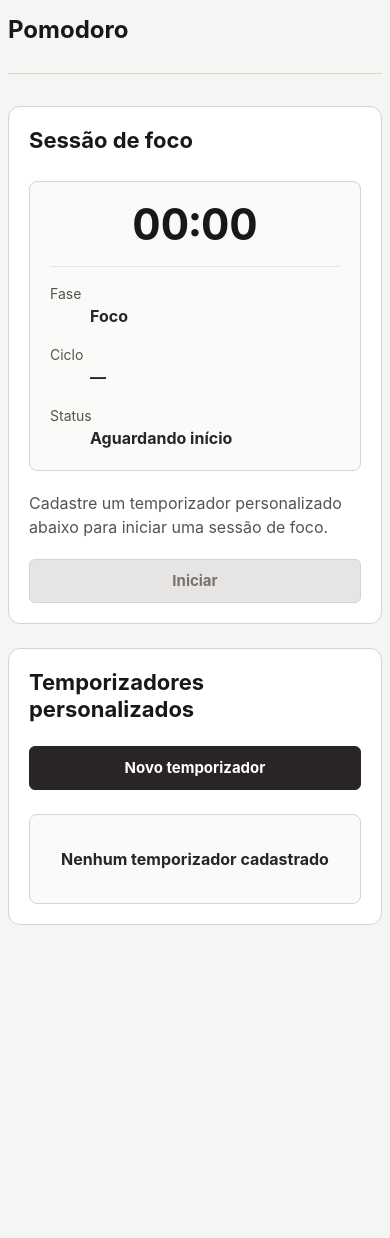
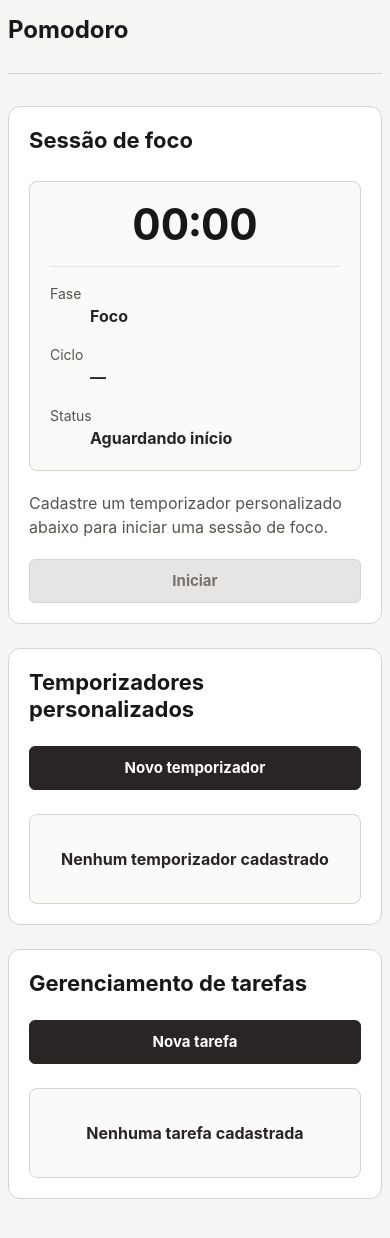
Before and after one commit to flaviorss/Pomodoro, a React (Vite) app: page / in a window 390 px wide. Shown: the top 1238 px of the page. Before the commit the page ends 989 px from the top, so only its background shows below. Built offline with nearby package versions, Linux system fonts and the light colour scheme.

Commit message:
feat(layout): integra o painel de tarefas ao App

```diff
--- a/src/App.tsx
+++ b/src/App.tsx
@@ -1,15 +1,18 @@
 import type React from "react";
 import GerenciadorPresets from "./components/presets/GerenciadorPresets";
 import PainelSessao from "./components/sessao/PainelSessao";
+import PainelTarefas from "./components/tarefas/PainelTarefas";
 import { obterPresetEmUsoId } from "./domain/sessao/sessao";
 import { useAlertaSonoro } from "./hooks/useAlertaSonoro";
 import { usePresets } from "./hooks/usePresets";
 import { useSessao } from "./hooks/useSessao";
+import { useTarefas } from "./hooks/useTarefas";
 
 function App(): React.JSX.Element {
   const controleSessao = useSessao();
   const presetEmUsoId = obterPresetEmUsoId(controleSessao.sessao);
   const controlePresets = usePresets(presetEmUsoId);
+  const controleTarefas = useTarefas();
   const alertaSonoro = useAlertaSonoro();
 
   return (
@@ -19,6 +22,7 @@ function App(): React.JSX.Element {
       </header>
 
       <main className="app-conteudo">
+        <div className="app-principal">
           <PainelSessao
             controleSessao={controleSessao}
             presets={controlePresets.presets}
@@ -32,6 +36,10 @@ function App(): React.JSX.Element {
             presetEmUsoId={presetEmUsoId}
             onLiberarAudio={alertaSonoro.liberarAudio}
           />
+        </div>
+        <aside className="painel-lateral" aria-labelledby="titulo-tarefas">
+          <PainelTarefas controleTarefas={controleTarefas} />
+        </aside>
       </main>
     </div>
   );
--- a/src/styles.css
+++ b/src/styles.css
@@ -94,13 +94,26 @@ h3 {
 }
 
 .app-conteudo {
+  display: grid;
+  grid-template-columns: minmax(0, 1.2fr) minmax(0, 1fr);
+  gap: 1.5rem;
+  align-items: start;
+}
+
+.app-principal {
   display: flex;
   flex-direction: column;
   gap: 1.5rem;
+  min-width: 0;
+}
+
+.painel-lateral {
+  min-width: 0;
 }
 
 .painel-sessao,
-.gerenciador-presets {
+.gerenciador-presets,
+.gerenciador-tarefas {
   min-width: 0;
   padding: clamp(1.25rem, 4vw, 2rem);
   background: #ffffff;
@@ -110,8 +123,11 @@ h3 {
 
 .painel-sessao__cabecalho,
 .gerenciador-presets__cabecalho,
+.gerenciador-tarefas__cabecalho,
 .preset-formulario__cabecalho,
-.preset-card__cabecalho {
+.tarefa-formulario__cabecalho,
+.preset-card__cabecalho,
+.tarefa-card__cabecalho {
   display: flex;
   align-items: flex-start;
   justify-content: space-between;
@@ -515,6 +531,12 @@ select:focus-visible {
   gap: 0.75rem;
 }
 
+@media (max-width: 56.25rem) {
+  .app-conteudo {
+    grid-template-columns: 1fr;
+  }
+}
+
 @media (max-width: 42rem) {
   .botao,
   .preset-card__em-uso {
@@ -527,25 +549,33 @@ select:focus-visible {
   }
 
   .gerenciador-presets__cabecalho,
-  .preset-formulario__cabecalho {
+  .gerenciador-tarefas__cabecalho,
+  .preset-formulario__cabecalho,
+  .tarefa-formulario__cabecalho {
     align-items: stretch;
     flex-direction: column;
   }
 
   .preset-formulario__campos,
+  .tarefa-formulario__campos,
   .preset-card__parametros,
   .painel-sessao__indicadores {
     grid-template-columns: 1fr;
   }
 
   .campo--nome,
-  .preset-formulario__acoes {
+  .campo--titulo,
+  .preset-formulario__acoes,
+  .tarefa-formulario__acoes {
     grid-column: auto;
   }
 
   .gerenciador-presets__cabecalho > .botao,
+  .gerenciador-tarefas__cabecalho > .botao,
   .preset-formulario__acoes .botao,
+  .tarefa-formulario__acoes .botao,
   .preset-card__acoes .botao,
+  .tarefa-card__acoes .botao,
   .painel-sessao__acoes .botao,
   .painel-sessao__retomada-acoes .botao,
   .dialogo-confirmacao__acoes .botao {
@@ -553,6 +583,7 @@ select:focus-visible {
   }
 
   .preset-card__acoes,
+  .tarefa-card__acoes,
   .painel-sessao__acoes,
   .painel-sessao__retomada-acoes {
     align-items: stretch;
```
Also changed, not shown: 1 other file (tests, documents, lock files or other folders). Lines whose indentation alone changed are shown as unchanged.
